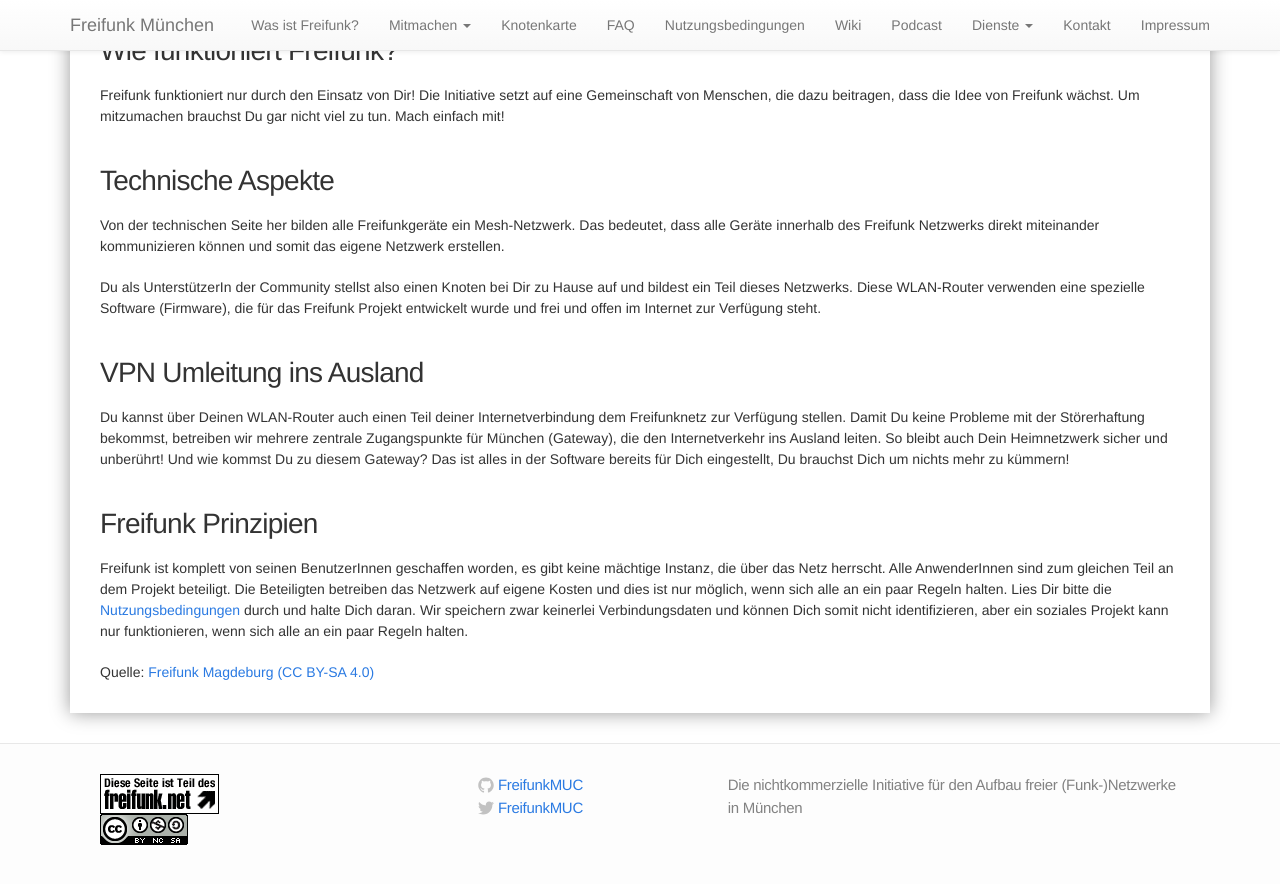
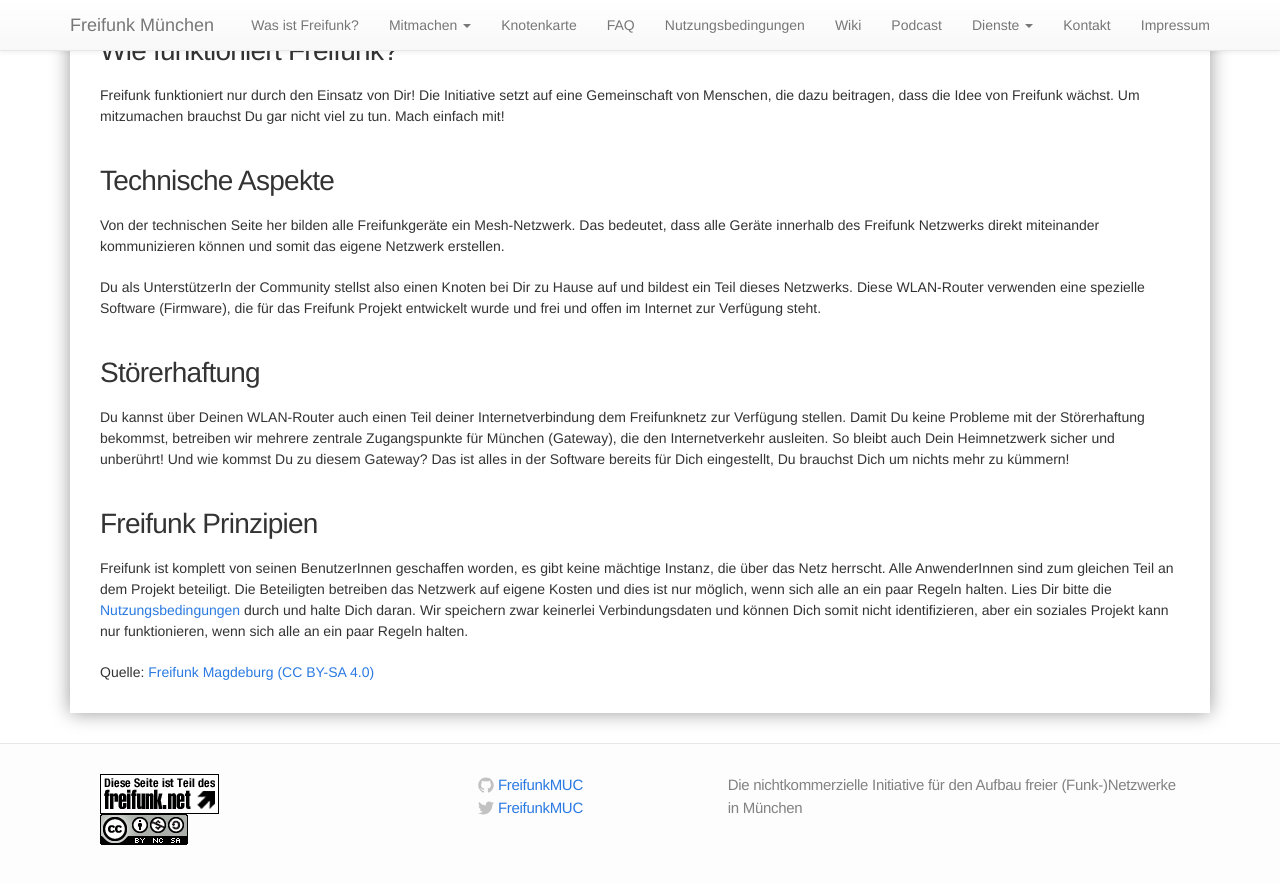
Before and after one commit to freifunkMUC/freifunkmuc.github.io, a Jekyll site: the page built from wasistfreifunk.md, in a window 1280 px wide and 900 px high, scrolled down 690 px. Shown: the top 884 px of the window. Built offline with Jekyll 4.4.1, drawn with Linux system fonts in a browser that asks for light colours.

Commit message:
Fix VPN ins Ausland

```diff
--- a/wasistfreifunk.md
+++ b/wasistfreifunk.md
@@ -24,9 +24,9 @@ Von der technischen Seite her bilden alle Freifunkgeräte ein Mesh-Netzwerk. Das
 Du als UnterstützerIn der Community stellst also einen Knoten bei Dir zu Hause auf und bildest ein Teil dieses Netzwerks. Diese WLAN-Router verwenden eine spezielle Software (Firmware), die für das Freifunk Projekt entwickelt wurde und frei und offen im Internet zur Verfügung steht.
 
 
-## VPN Umleitung ins Ausland
+## Störerhaftung
 
-Du kannst über Deinen WLAN-Router auch einen Teil deiner Internetverbindung dem Freifunknetz zur Verfügung stellen. Damit Du keine Probleme mit der Störerhaftung bekommst, betreiben wir mehrere zentrale Zugangspunkte für München (Gateway), die den Internetverkehr ins Ausland leiten. So bleibt auch Dein Heimnetzwerk sicher und unberührt! Und wie kommst Du zu diesem Gateway? Das ist alles in der Software bereits für Dich eingestellt, Du brauchst Dich um nichts mehr zu kümmern!
+Du kannst über Deinen WLAN-Router auch einen Teil deiner Internetverbindung dem Freifunknetz zur Verfügung stellen. Damit Du keine Probleme mit der Störerhaftung bekommst, betreiben wir mehrere zentrale Zugangspunkte für München (Gateway), die den Internetverkehr ausleiten. So bleibt auch Dein Heimnetzwerk sicher und unberührt! Und wie kommst Du zu diesem Gateway? Das ist alles in der Software bereits für Dich eingestellt, Du brauchst Dich um nichts mehr zu kümmern!
 
 ## Freifunk Prinzipien
 
```
